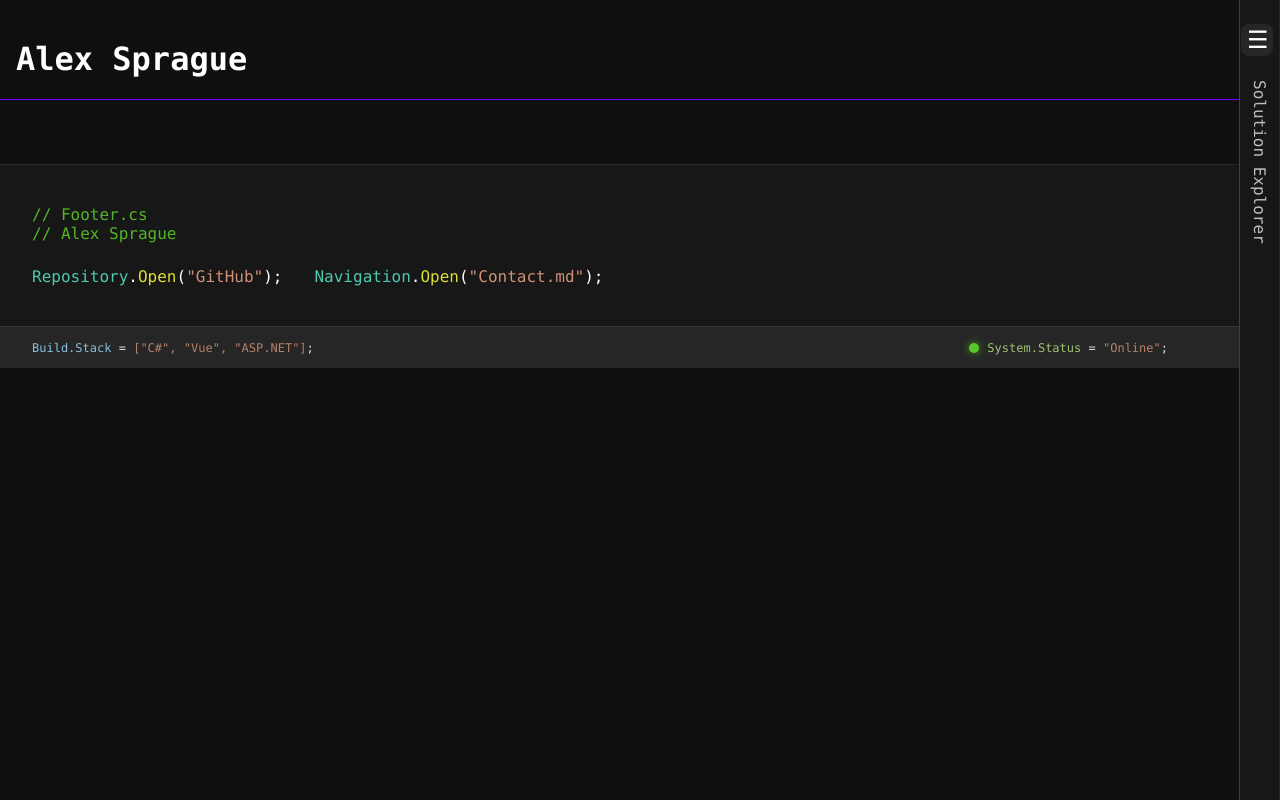
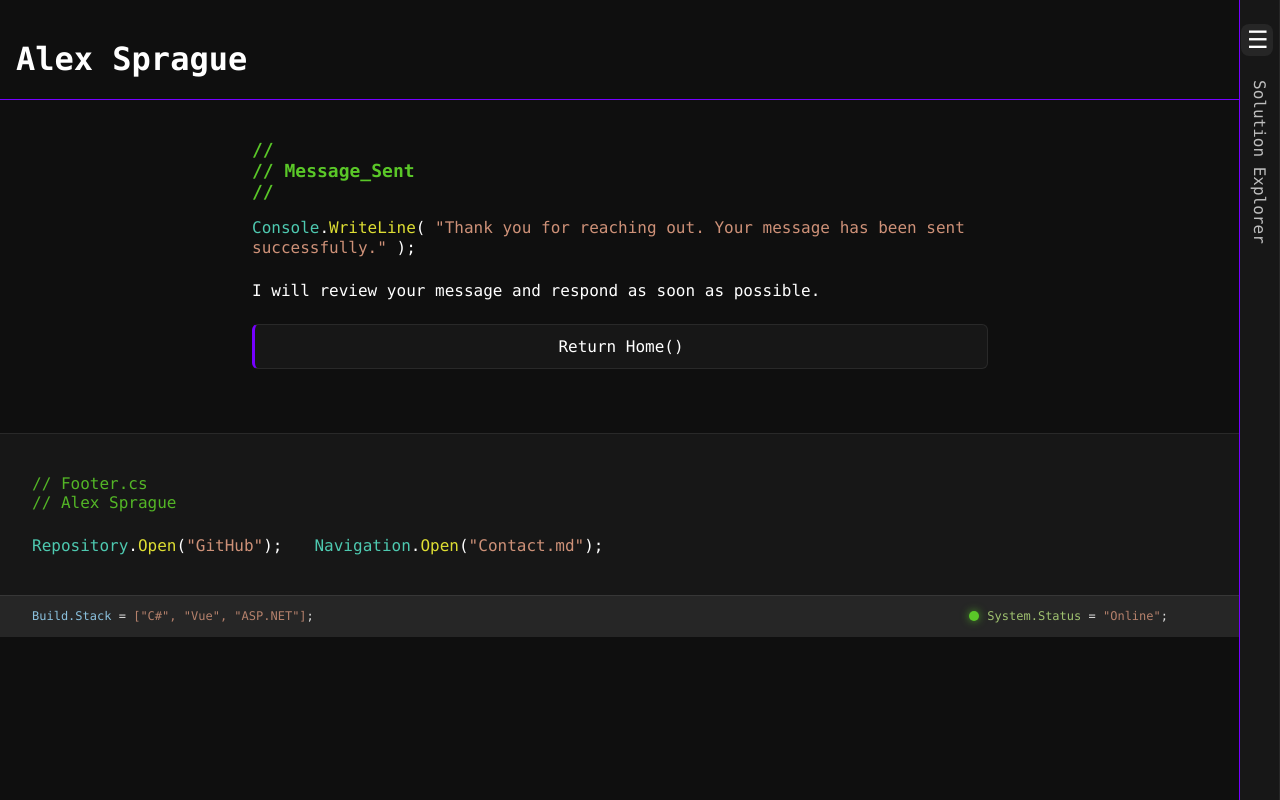
Before and after one commit to Aethereal-Phoenix/Digital_Resume, a Vue app in the folder digital_resume/: page /formSubmit in a window 1280 px wide. Built offline with nearby package versions, Linux system fonts and the light colour scheme; no server answers.

Commit message:
Trying to make the message sent success page to work

```diff
--- a/digital_resume/components/views/ContactView.vue
+++ b/digital_resume/components/views/ContactView.vue
@@ -14,7 +14,7 @@
 
             <p class="section-text">
                 <span class="teal">Console</span>.<wbr><span class="yellow">WriteLine</span>(<span
-                    class="orange">"Questions, opportunities, collaborations, or project inquiries — feel free to send
+                    class="orange">ç"Questions, opportunities, collaborations, or project inquiries — feel free to send
                     a message."</span>);
             </p>
 
@@ -24,14 +24,15 @@
 
         <section class="contact-wrapper">
 
-            <form action="https://formsubmit.co/webdesign@alsprague.tech" method="POST"
-                class="contact-card glass-card">
+            <form action="https://formsubmit.co/webdesign@alsprague.tech" method="POST" class="contact-card glass-card">
 
                 <!-- FormSubmit -->
                 <input type="hidden" name="_captcha" value="false">
 
                 <!-- Optional -->
                 <input type="hidden" name="_subject" value="New Portfolio Contact Submission">
+
+                <input type="hidden" name="_next" value="https://alsprague.tech/FormSubmitView">
 
                 <!-- Name Row -->
 
--- /dev/null
+++ b/digital_resume/components/views/FormSubmitView.vue
@@ -0,0 +1,36 @@
+<template>
+    <div class="page fade-up">
+
+        <section class="section">
+
+            <h1 class="section-header green">
+                //<br>
+                // Message_Sent<br>
+                //
+            </h1>
+
+            <p class="section-text">
+                <span class="teal">Console</span>.<span class="yellow">WriteLine</span>(
+                <span class="orange">
+                    "Thank you for reaching out. Your message has been sent successfully."
+                </span>);
+            </p>
+
+            <p class="section-text">
+                I will review your message and respond as soon as possible.
+            </p>
+
+            <div class="button-row">
+                <RouterLink to="/" class="btn btn-primary">
+                    Return Home()
+                </RouterLink>
+            </div>
+
+        </section>
+
+    </div>
+</template>
+
+<script setup>
+import { RouterLink } from 'vue-router'
+</script>
--- a/digital_resume/src/router/index.js
+++ b/digital_resume/src/router/index.js
@@ -1,9 +1,11 @@
 // Imports
-import {createRouter, createWebHistory} from 'vue-router'
+import { createRouter, createWebHistory } from 'vue-router'
 import HomeView from '../../components/views/HomeView.vue'
 import AboutView from '../../components/views/AboutView.vue'
 import ProjectsView from '../../components/views/ProjectsView.vue'
 import ContactView from '../../components/views/ContactView.vue'
+import FormSubmitView from '../../components/views/FormSubmitView.vue'
+
 
 const routes = [
     {
@@ -25,6 +27,11 @@ const routes = [
         path: '/contact',
         name: 'contact',
         component: ContactView
+    },
+    {
+        path: '/formSubmit',
+        name: 'formSubmit',
+        component: FormSubmitView
     }
 ]
 
```
